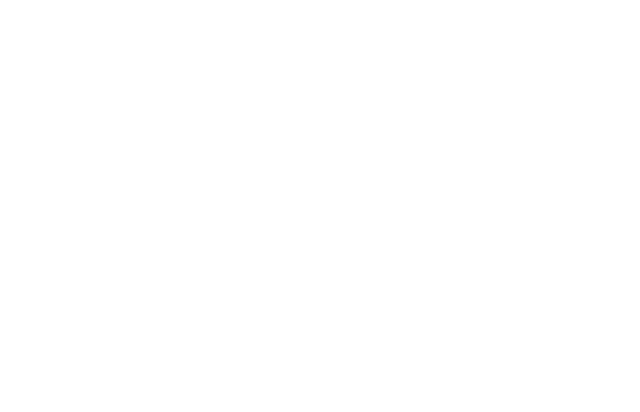
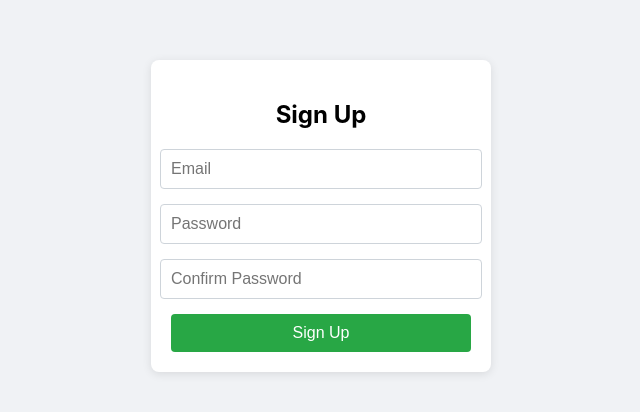
Before and after one commit to mothership2002/Doodle, a React (Create React App) app in the folder fe/: page /sign-up in a window 1280 px wide. Before the commit this address had no page. Shown: the part 184-596 px from the top of the page, without its empty margins (319-959 px from the left). Built offline with nearby package versions, Linux system fonts and the light colour scheme.

Commit message:
deving sign-up page

```diff
--- a/fe/src/App.tsx
+++ b/fe/src/App.tsx
@@ -3,6 +3,7 @@
 import Main from "./page/Main";
 import Login from "./page/Login";
 import Logout from "./page/Logout";
+import SignUp from "./page/SignUp";
 
 
 const App: React.FC = () => {
@@ -12,6 +13,7 @@
                 <Route path={`/`} element={<Main />} />
                 <Route path={`/login`} element={<Login />} />
                 <Route path={`/logout`} element={<Logout />} />
+                <Route path={`/sign-up`} element={<SignUp />}></Route>
                 {/*<Route path="/about" element={<About/>}/>*/}
                 {/*<Route path="/user/:userId" element={<User/>}/>*/}
                 {/*<Route path="/search" element={<Search/>}/>*/}
--- a/fe/src/component/LoginForm.tsx
+++ b/fe/src/component/LoginForm.tsx
@@ -1,6 +1,6 @@
 import React, {useState} from "react";
 import useCssUtil from "../hook/useCssUtil";
-import styles from "./css/Login.module.css";
+import styles from "./css/LoginForm.module.css";
 import {Link} from "react-router-dom";
 import {RegExpUtils} from "../utils/StringUtils";
 
@@ -45,6 +45,10 @@
                     required
                 />
                 <button onClick={submit}>Login</button>
+                <div className={getStyle('sign-up')}>
+                    <div>Didn't have account?</div>
+                    <Link className={getStyle('sign-up-button')} to={`/sign-up`}>here</Link>
+                </div>
             </div>
         </div>
     );
--- /dev/null
+++ b/fe/src/component/SignUpForm.tsx
@@ -0,0 +1,77 @@
+import styles from "./css/SignUpForm.module.css";
+import useCssUtil from "../hook/useCssUtil";
+import React, {useState} from "react";
+import {useNavigate} from "react-router-dom";
+
+export const SignUpForm = () => {
+
+    const getStyle = useCssUtil(styles);
+
+    const [email, setEmail] = useState('');
+    const [password, setPassword] = useState('');
+    const [confirmPassword, setConfirmPassword] = useState('');
+    const navigate = useNavigate();
+
+    const handleSubmit = async (e: React.FormEvent) => {
+        e.preventDefault();
+
+        if (password !== confirmPassword) {
+            alert('Passwords do not match');
+            return;
+        }
+
+        // 회원가입 로직을 여기에 추가합니다.
+        console.log('회원가입 시도:', { email, password });
+
+        // 예시: 회원가입 API 호출
+        // const response = await fetch('/api/signup', {
+        //   method: 'POST',
+        //   headers: {
+        //     'Content-Type': 'application/json',
+        //   },
+        //   body: JSON.stringify({ email, password }),
+        // });
+
+        // const data = await response.json();
+        // if (data.success) {
+        //   // 회원가입 성공 처리
+        //   navigate('/login');
+        // } else {
+        //   // 회원가입 실패 처리
+        // }
+
+        // 회원가입 성공 시 로그인 페이지로 리다이렉트
+        navigate('/login');
+    };
+    return (
+        <>
+            <div className={getStyle('signup-container')}>
+                <form className={getStyle('signup-form')} onSubmit={handleSubmit}>
+                    <h2>Sign Up</h2>
+                    <input
+                        type="email"
+                        placeholder="Email"
+                        value={email}
+                        onChange={(e) => setEmail(e.target.value)}
+                        required
+                    />
+                    <input
+                        type="password"
+                        placeholder="Password"
+                        value={password}
+                        onChange={(e) => setPassword(e.target.value)}
+                        required
+                    />
+                    <input
+                        type="password"
+                        placeholder="Confirm Password"
+                        value={confirmPassword}
+                        onChange={(e) => setConfirmPassword(e.target.value)}
+                        required
+                    />
+                    <button type="submit">Sign Up</button>
+                </form>
+            </div>
+        </>
+    );
+};
--- /dev/null
+++ b/fe/src/component/css/LoginForm.module.css
@@ -0,0 +1,71 @@
+.login-container {
+    display: flex;
+    flex-direction: column;
+    align-items: center;
+    justify-content: center;
+    height: 100vh;
+    background-color: #f0f2f5;
+}
+
+.login-form {
+    background-color: white;
+    padding: 20px;
+    border-radius: 8px;
+    box-shadow: 0 2px 10px rgba(0, 0, 0, 0.1);
+    width: 300px;
+    display: flex;
+    flex-direction: column;
+    align-items: center;
+}
+
+.login-form input {
+    margin-bottom: 15px;
+    padding: 10px;
+    font-size: 16px;
+    border: 1px solid #ced4da;
+    border-radius: 4px;
+    width: 85%;
+}
+
+.login-form button {
+    padding: 10px;
+    font-size: 16px;
+    color: white;
+    background-color: #007bff;
+    border: none;
+    border-radius: 4px;
+    cursor: pointer;
+    width: 100%;
+    transition: background-color 0.15s ease-in-out
+}
+
+.login-form button:hover {
+    background-color: #0056b3;
+}
+
+.logo {
+    font-size: 4.8rem;
+    margin-bottom: 20px;
+    cursor: pointer;
+    transition: color 0.3s ease-in-out;
+}
+
+.logo:hover {
+    color: #007bff;
+}
+
+.sign-up {
+    display: flex;
+    justify-content: space-between;
+    width: 75%;
+}
+
+.sign-up-button {
+    color: #007bff;
+    cursor: pointer;
+    transition: font-weight 0.15s ease-in-out;
+}
+
+.sign-up-button:hover {
+    font-weight: bold;
+}
--- a/fe/src/component/css/Login.module.css
+++ b/fe/src/component/css/SignUpForm.module.css
@@ -1,4 +1,4 @@
-.login-container {
+.signup-container {
     display: flex;
     flex-direction: column;
     align-items: center;
@@ -7,7 +7,7 @@
     background-color: #f0f2f5;
 }
 
-.login-form {
+.signup-form {
     background-color: white;
     padding: 20px;
     border-radius: 8px;
@@ -18,38 +18,26 @@
     align-items: center;
 }
 
-.login-form input {
+.signup-form input {
     margin-bottom: 15px;
     padding: 10px;
     font-size: 16px;
     border: 1px solid #ced4da;
     border-radius: 4px;
-    width: 85%;
+    width: 100%;
 }
 
-.login-form button {
+.signup-form button {
     padding: 10px;
     font-size: 16px;
     color: white;
-    background-color: #007bff;
+    background-color: #28a745;
     border: none;
     border-radius: 4px;
     cursor: pointer;
     width: 100%;
-    transition: background-color 0.15s ease-in-out
 }
 
-.login-form button:hover {
-    background-color: #0056b3;
+.signup-form button:hover {
+    background-color: #218838;
 }
-
-.logo {
-    font-size: 4.8rem;
-    margin-bottom: 20px;
-    cursor: pointer;
-    transition: color 0.3s ease-in-out;
-}
-
-.logo:hover {
-    color: #007bff;
-}
--- a/fe/src/page/Login.tsx
+++ b/fe/src/page/Login.tsx
@@ -1,13 +1,11 @@
 import {LoginForm} from "../component/LoginForm";
 import {useApi} from "../component/ApiComponentContext";
 import {useNavigate} from "react-router-dom";
-import {useEffect, useState} from "react";
 import ResponseUtils from "../utils/ResponseUtils";
 import {jwtDecode} from "jwt-decode";
 import {useDispatch} from "react-redux";
 import {AppDispatch} from "../store/store";
 import {loggedIn, setAccessToken, setRefreshToken} from "../store/authSlice";
-import responseUtils from "../utils/ResponseUtils";
 import Jwt from "../model/domain/JsonWebToken";
 
 interface ChildData {
@@ -42,8 +40,7 @@
             // type guard
             if (ResponseUtils.isJwt(result.data)) {
                 login(result.data);
-            }
-            else {
+            } else {
                 // /login fail
             }
         }
--- /dev/null
+++ b/fe/src/page/SignUp.tsx
@@ -0,0 +1,11 @@
+import {SignUpForm} from "../component/SignUpForm";
+
+const SignUp = () => {
+
+
+    return (
+        <SignUpForm />
+    )
+};
+
+export default SignUp;
```
